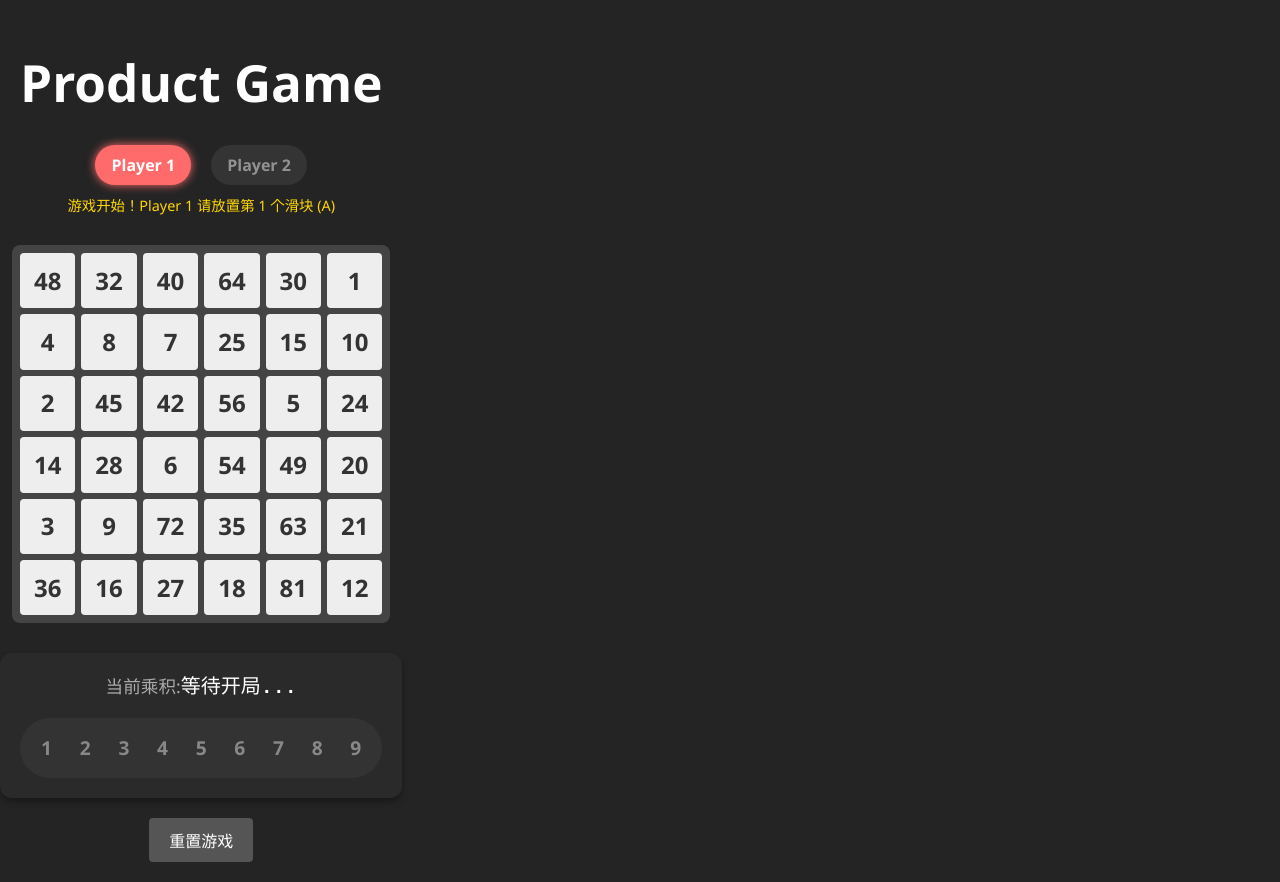
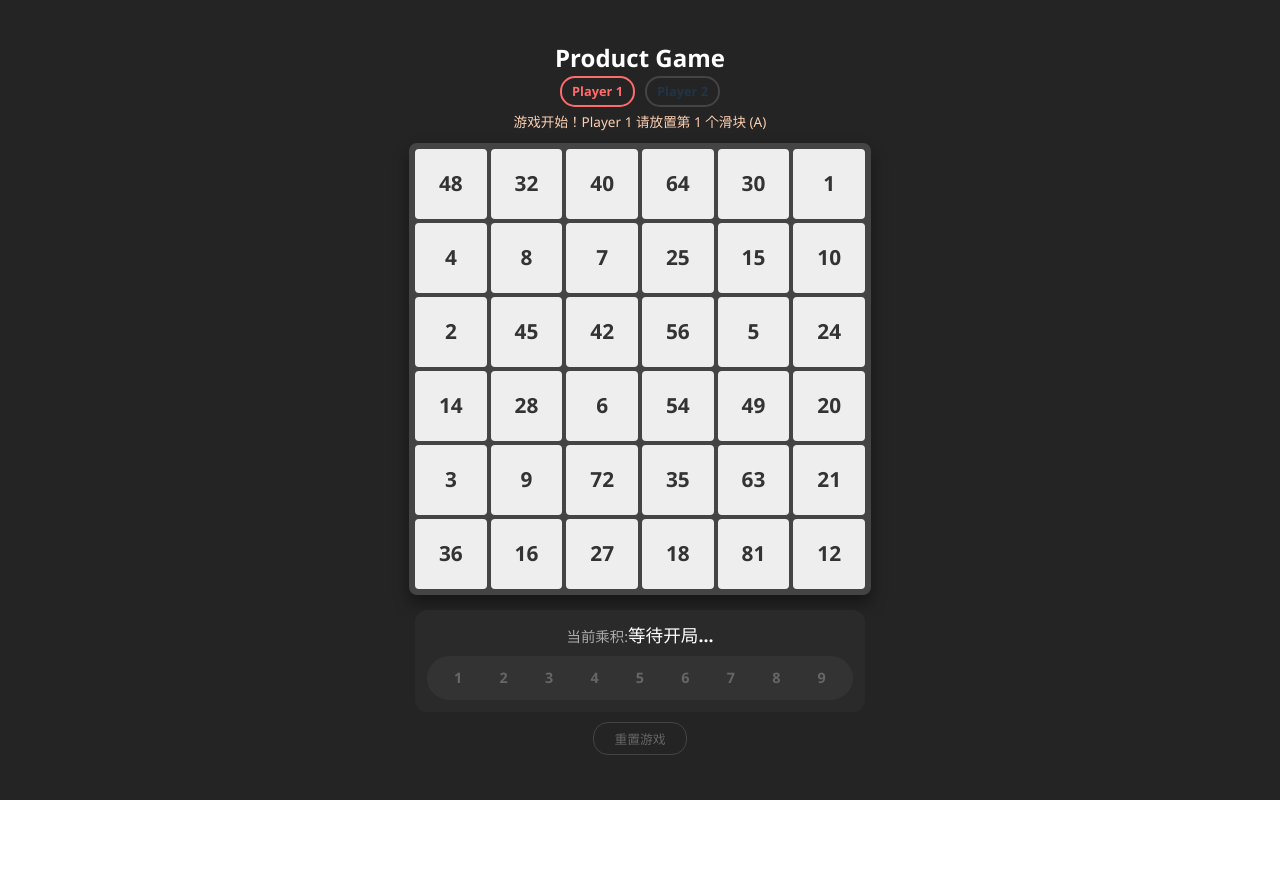
Before and after one commit to ppggxn/newProductGame, a React (Vite) app: page / in a window 1280 px wide. After the commit the page ends 800 px from the top, so only its background shows below. Built offline with nearby package versions, Linux system fonts and the light colour scheme.

Commit message:
0.0.3 align center

```diff
--- a/src/App.css
+++ b/src/App.css
@@ -1,65 +1,92 @@
-/* App.css */
+/* App.css - 全屏适配优化版 */
 :root {
   --p1-color: #ff6b6b;
   --p2-color: #4ecdc4;
   --bg-color: #242424;
   --track-bg: #333;
+  --board-bg: #444;
 }
 
-body {
+/* 强制隐藏滚动条并锁定视口 */
+html, body {
+  margin: 0;
+  padding: 0;
+  width: 100%;
+  height: 100%;
+  overflow: hidden; /* 禁止溢出滚动 */
   background-color: var(--bg-color);
-  color: white;
-  margin: 0;
-  font-family: 'Segoe UI', Tahoma, Geneva, Verdana, sans-serif;
+  font-family: 'Segoe UI', system-ui, sans-serif;
+}
+
+#root {
+  width: 100%;
+  height: 100vh;
+  display: flex;
+  justify-content: center;
+  align-items: center; /* 垂直居中 */
 }
 
 .game-container {
   display: flex;
   flex-direction: column;
   align-items: center;
-  padding: 20px;
-  max-width: 600px;
-  margin: 0 auto;
+  width: 95%;
+  /* 限制最大宽度，同时确保在低高度屏幕下高度不会爆炸 */
+  max-width: 450px;
+  /* 确保内容始终在视口内 */
+  max-height: 98vh;
 }
 
-/* 头部信息 */
-.header { text-align: center; width: 100%; margin-bottom: 20px; }
+/* --- 头部微调：缩小间距以节省空间 --- */
+.header {
+  text-align: center;
+  width: 100%;
+  margin-bottom: 10px;
+}
+
+h1 {
+  margin: 0 0 5px 0;
+  font-size: 1.5rem;
+  color: #fff;
+}
 
 .info-panel {
   display: flex;
   justify-content: center;
-  gap: 20px;
-  margin-bottom: 10px;
+  gap: 10px;
 }
 
 .player-badge {
-  padding: 8px 16px;
-  border-radius: 20px;
-  background: #444;
-  opacity: 0.5;
+  padding: 4px 10px;
+  border-radius: 15px;
+  font-size: 0.8rem;
   font-weight: bold;
-  transition: all 0.3s;
+  border: 2px solid #444;
 }
 
-.player-badge.p1.active { opacity: 1; background: var(--p1-color); color: #fff; box-shadow: 0 0 10px var(--p1-color); }
-.player-badge.p2.active { opacity: 1; background: var(--p2-color); color: #fff; box-shadow: 0 0 10px var(--p2-color); }
+.player-badge.p1.active { border-color: var(--p1-color); color: var(--p1-color); }
+.player-badge.p2.active { border-color: var(--p2-color); color: var(--p2-color); }
 
 .message-box {
-  height: 30px;
-  color: gold;
-  font-size: 0.9em;
+  min-height: 1.2em;
+  color: #fbceb1;
+  font-size: 0.85rem;
+  margin-top: 5px;
 }
 
-/* 棋盘 */
+/* --- 棋盘区域：自适应宽高 --- */
 .board {
   display: grid;
   grid-template-columns: repeat(6, 1fr);
-  gap: 6px;
-  background: #444;
-  padding: 8px;
+  gap: 4px;
+  background: var(--board-bg);
+  padding: 6px;
   border-radius: 8px;
   width: 100%;
-  aspect-ratio: 1; /* 保持正方形 */
+  /* 关键：确保棋盘在屏幕矮的时候自动缩小 */
+  max-height: 55vh;
+  aspect-ratio: 1 / 1;
+  box-shadow: 0 8px 16px rgba(0,0,0,0.4);
 }
 
 .cell {
@@ -68,58 +95,53 @@ body {
   display: flex;
   justify-content: center;
   align-items: center;
-  font-size: 1.5em;
+  border-radius: 4px;
   font-weight: 800;
-  border-radius: 4px;
-  cursor: default;
+  user-select: none;
+  font-size: clamp(0.9rem, 3.5vw, 1.3rem);
 }
 
 .cell.p1 { background: var(--p1-color); color: white; }
 .cell.p2 { background: var(--p2-color); color: white; }
 
-/* 底部控制区 - 核心修改部分 */
+/* --- 控制区微调 --- */
 .controls-area {
-  margin-top: 30px;
+  margin-top: 15px;
   width: 100%;
   background: #2a2a2a;
-  padding: 20px;
+  padding: 12px;
   border-radius: 12px;
-  box-shadow: 0 4px 6px rgba(0,0,0,0.3);
+  box-sizing: border-box;
 }
 
 .product-display {
   text-align: center;
-  margin: 0 0 15px 0;
-  font-size: 1.1em;
+  margin: 0 0 8px 0;
+  font-size: 0.9rem;
   color: #aaa;
 }
 
 .math-text {
   color: white;
   font-weight: bold;
-  font-family: monospace;
-  font-size: 1.4em;
+  font-size: 1.1rem;
 }
 
-/* 轨道容器 */
 .track-container {
-  position: relative; /* 为滑块绝对定位提供基准 */
-  height: 60px;
+  position: relative;
+  height: 44px;
   background: var(--track-bg);
-  border-radius: 30px;
+  border-radius: 22px;
   display: flex;
   align-items: center;
-  padding: 0 2%; /* 左右留点边距 */
-  margin-top: 10px;
 }
 
-/* 数字层 */
 .track-numbers {
   display: flex;
   width: 100%;
   height: 100%;
-  justify-content: space-between;
-  z-index: 1; /* 在滑块下面 */
+  padding: 0 2%;
+  box-sizing: border-box;
 }
 
 .track-number {
@@ -127,69 +149,47 @@ body {
   display: flex;
   justify-content: center;
   align-items: center;
-  font-size: 1.2em;
+  font-size: 0.9rem;
   font-weight: bold;
-  color: #888;
+  color: #666;
   cursor: pointer;
-  z-index: 2; /* 确保数字能被点击 */
+  z-index: 2;
 }
 
-.track-number:hover {
-  color: white;
-  background: rgba(255,255,255,0.1);
-  border-radius: 50%;
+.paperclip {
+  position: absolute;
+  top: 3px;
+  height: 38px;
+  width: 8%;
+  border-radius: 20px;
+  border: 2px solid;
+  z-index: 3;
+  transition: left 0.3s cubic-bezier(0.18, 0.89, 0.32, 1.28);
+  display: flex;
+  justify-content: center;
+  align-items: flex-end;
+  padding-bottom: 2px;
+  font-size: 0.6rem;
+  background: rgba(0,0,0,0.3);
 }
 
-/* 滑块 (Paperclips) */
-.paperclip {
-  position: absolute;
-  top: 5px;
-  width: 6%; /* 宽度大约是一个数字的宽度 */
-  height: 50px;
-  border-radius: 50px;
-  border: 3px solid;
-  z-index: 3; /* 在数字上面 */
-  transition: left 0.3s cubic-bezier(0.175, 0.885, 0.32, 1.275); /* 弹性滑动动画 */
-  pointer-events: auto; /* 允许点击滑块本身 */
-  display: flex;
-  justify-content: center;
-  align-items: flex-end; /* 字母在底部 */
-  padding-bottom: 2px;
-  font-size: 0.7em;
-  font-weight: bold;
-  cursor: grab;
-  box-shadow: 0 2px 5px rgba(0,0,0,0.5);
-  background: rgba(0,0,0,0.2); /* 轻微背景让它更像实体 */
-}
+.clip-a { border-color: #ff9f43; color: #ff9f43; }
+.clip-b { border-color: #54a0ff; color: #54a0ff; }
 
-/* 滑块A样式 */
-.clip-a {
-  border-color: #ff9f43; /* 橙色边框 */
-  color: #ff9f43;
-}
-
-/* 滑块B样式 */
-.clip-b {
-  border-color: #54a0ff; /* 蓝色边框 */
-  color: #54a0ff;
-  top: 5px; /* 这里如果两个重叠，可以用不同的top稍微错开，或者利用透明度 */
-}
-
-/* 选中激活状态 */
 .paperclip.active {
   background: rgba(255, 255, 255, 0.2);
-  box-shadow: 0 0 15px rgba(255, 255, 255, 0.5);
-  transform: scale(1.1);
-  z-index: 10;
+  transform: translateY(-3px) scale(1.1);
 }
 
 .reset-btn {
-  margin-top: 20px;
-  padding: 10px 20px;
-  background: #555;
-  color: white;
-  border: none;
-  border-radius: 4px;
+  margin-top: 10px;
+  padding: 6px 20px;
+  background: transparent;
+  color: #666;
+  border: 1px solid #444;
+  border-radius: 15px;
+  font-size: 0.8rem;
   cursor: pointer;
 }
-.reset-btn:hover { background: #666; }
+
+.reset-btn:hover { color: #fff; border-color: #888; }
```
